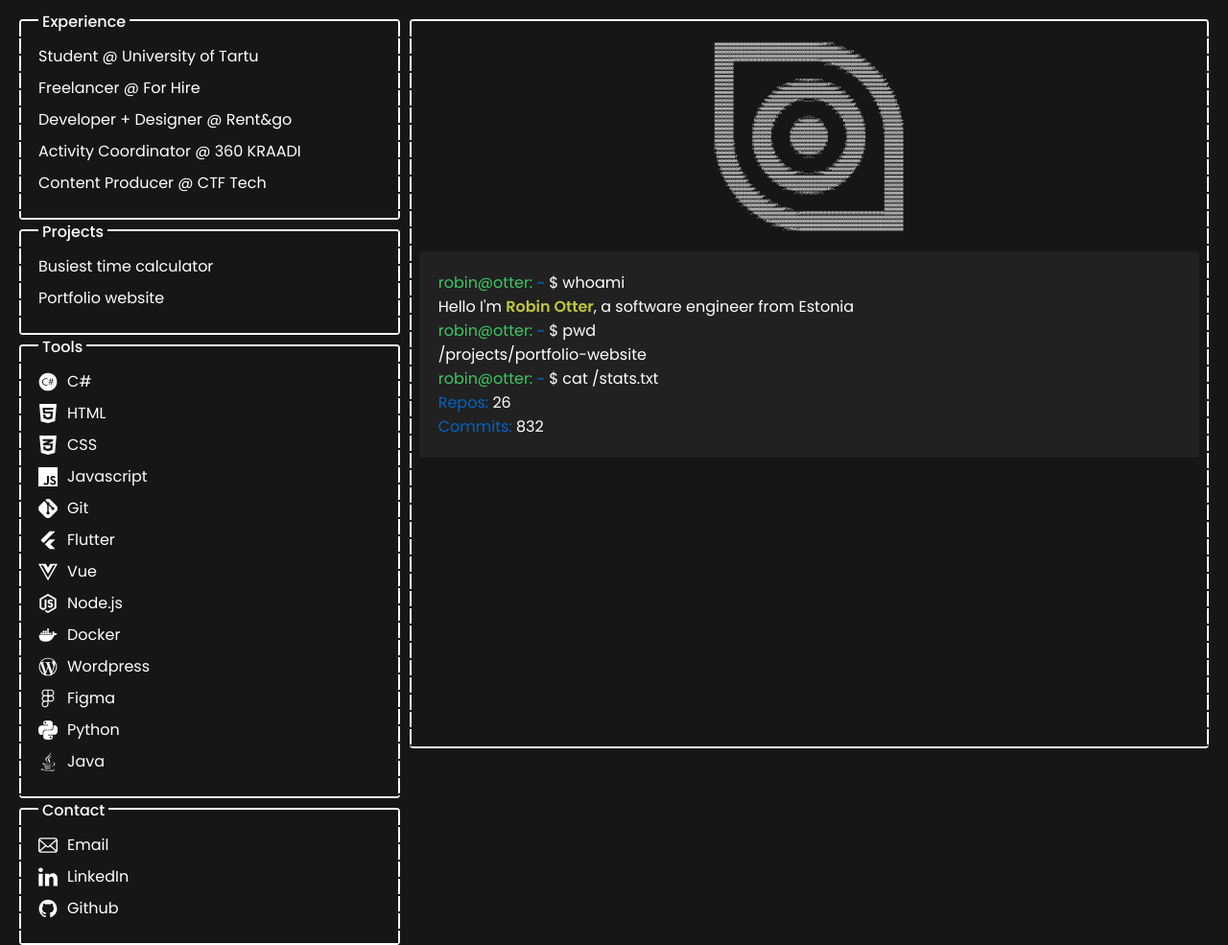
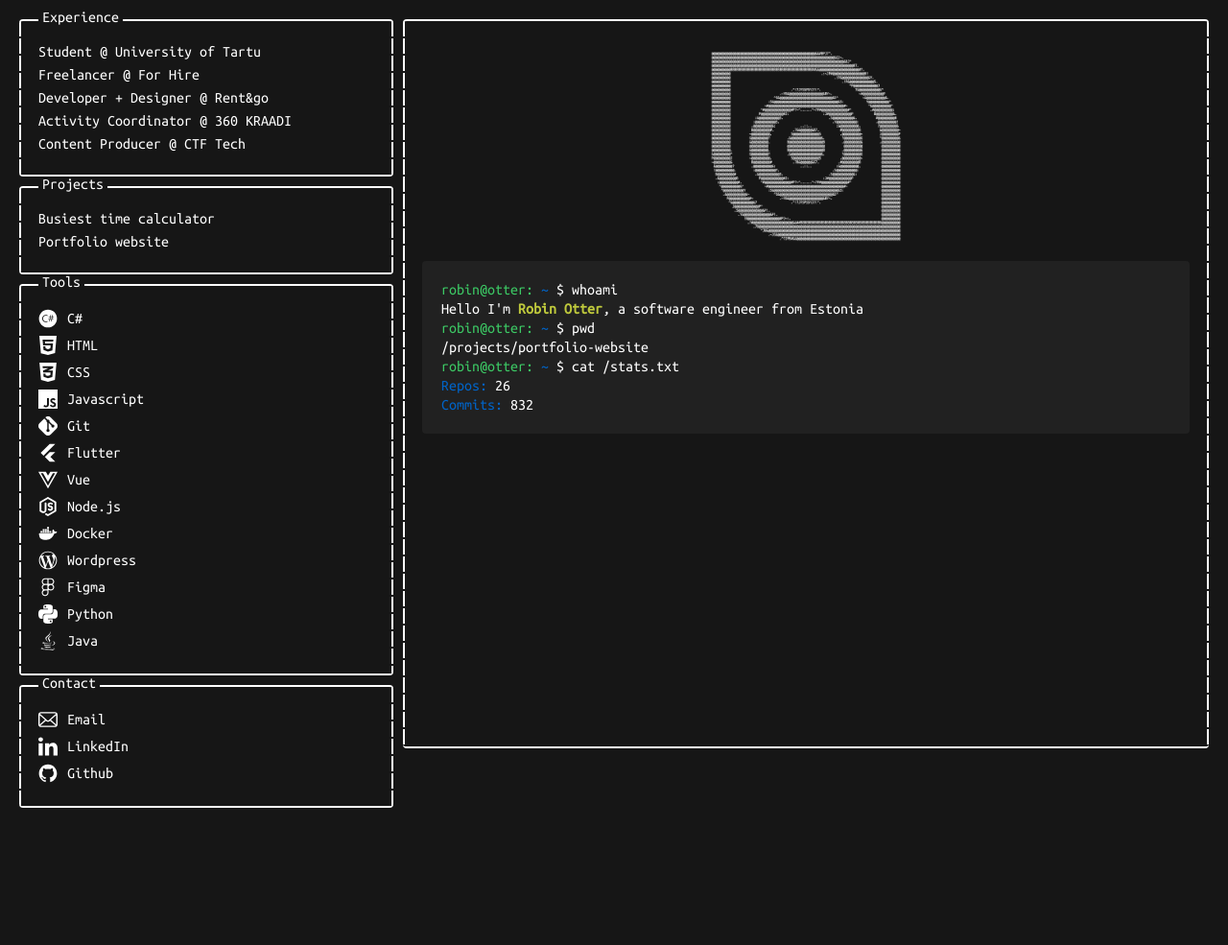
Before and after one commit to Gekd/portfolio-website, a plain HTML site: page index.html in a window 1280 px wide. Shown: the whole page at 96% size. After the commit the page ends 842 px from the top, so only its background shows below. Drawn offline with Linux system fonts and the light colour scheme.

Commit message:
style: changed font

```diff
--- a/index.html
+++ b/index.html
@@ -8,9 +8,7 @@
     <meta name="viewport" content="width=device-width, initial-scale=1.0">
     <meta name="description" content="Robin Otter's portfolio">
     <script type="text/javascript" src="scripts/script.js" defer></script>
-    <link rel="preconnect" href="https://fonts.googleapis.com">
-    <link rel="preconnect" href="https://fonts.gstatic.com" crossorigin>
-    <link href="https://fonts.googleapis.com/css2?family=Poppins:ital,wght@0,100;0,200;0,300;0,400;0,500;0,600;0,700;0,800;0,900;1,100;1,200;1,300;1,400;1,500;1,600;1,700;1,800;1,900&display=swap" rel="stylesheet">
+    <link href='https://fonts.googleapis.com/css?family=Ubuntu Mono' rel='stylesheet'>
 </head>
 
 <body onload="onLoad()">
--- a/styles/styles.css
+++ b/styles/styles.css
@@ -15,8 +15,7 @@ body {
   margin: 0px;
   height: calc(100vh - 40px);
   display: flex;
-  font-family: "Poppins", serif;
-  font-weight: 400;
+  font-family: "Ubuntu Mono";
 }
 .logo {
   height: 200px;
@@ -140,7 +139,7 @@ body {
 
 .main {
   flex: 2;
-  padding: 10px;
+  padding: 20px;
 }
 
 .logo-container {
@@ -160,6 +159,7 @@ body {
 .terminal-line {
   display: flex;
   align-items: center;
+  padding: 2px 0;
 }
 .terminal-line p {
   margin: 0;
```
